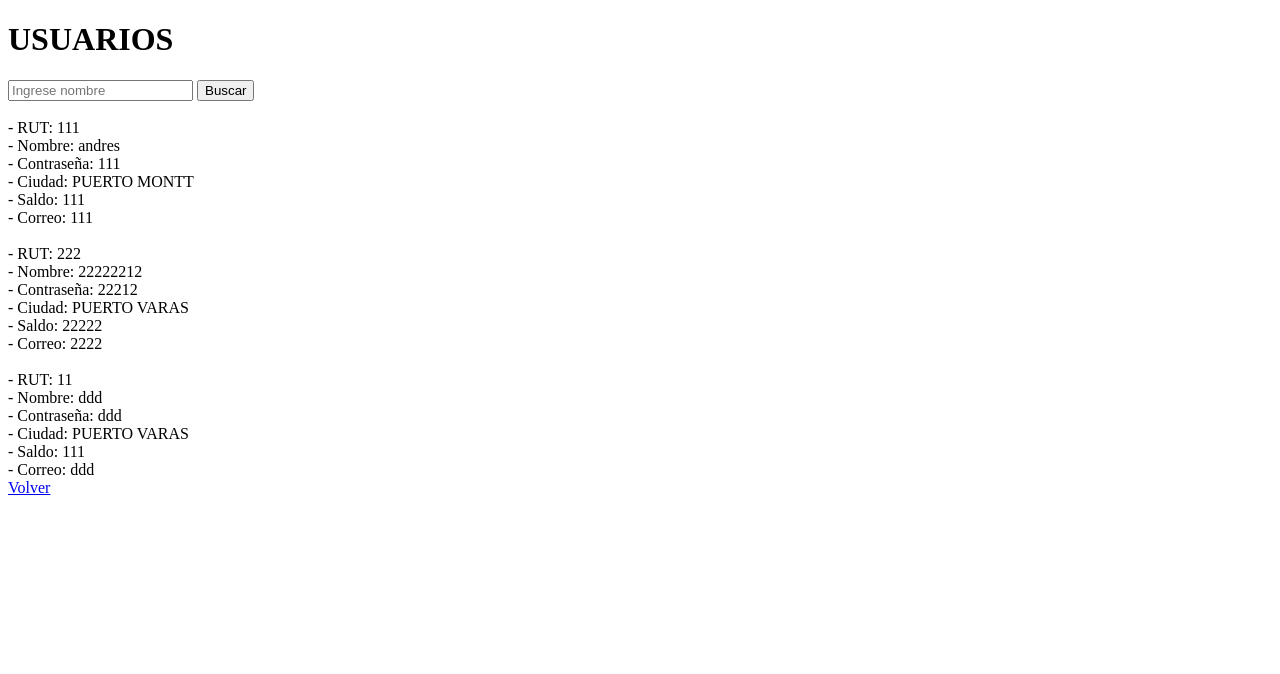
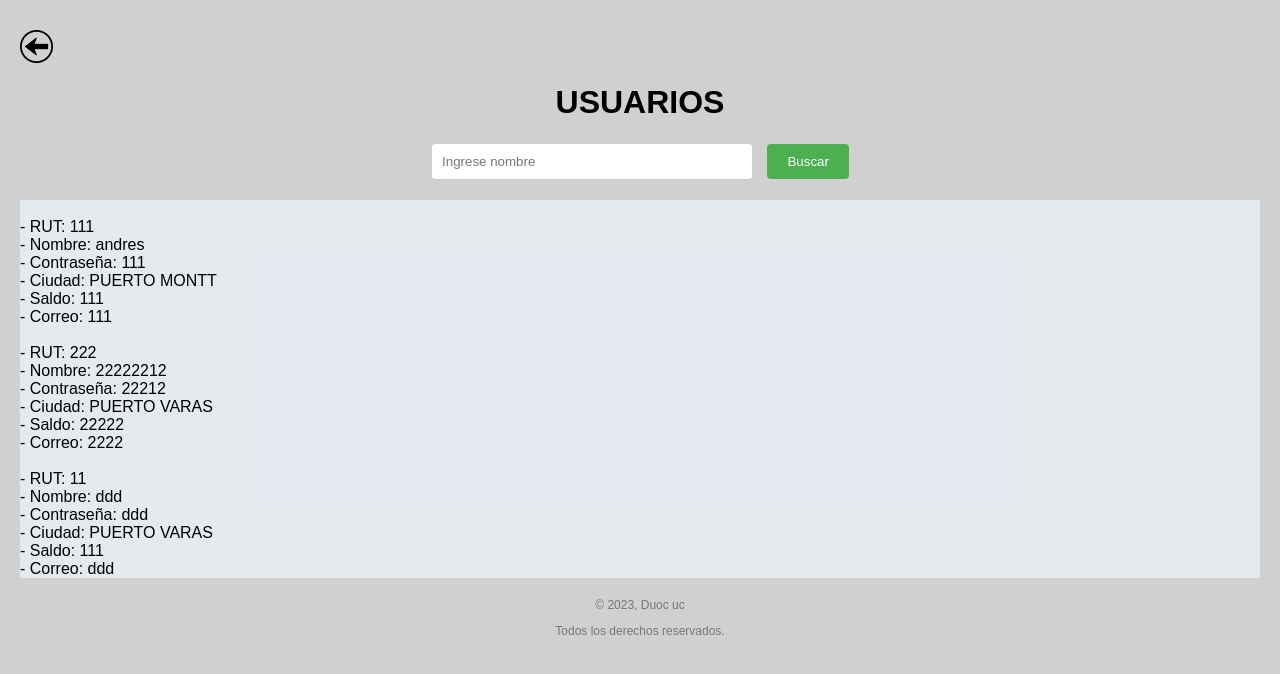
Before and after one commit to standMaldonado/CasinosDuoc, a Django app: page /usuarios/veruser/ in a window 1280 px wide. Shown: the top 674 px of the page. Run offline with Django 4.2, Linux system fonts and the light colour scheme; data comes from the database, SQL or seed files in the repository; both versions use the stored data as it was after the commit.

Commit message:
css a las ventanas crud

```diff
--- /dev/null
+++ b/usuarios/static/styles/ver.css
@@ -0,0 +1,90 @@
+body {
+  background-color: #d0d0d0;
+  background-size: cover;
+  background-position: center;
+
+    font-family: Arial, sans-serif;
+    margin: 0;
+    padding: 20px;
+  }
+
+  h1 {
+    text-align: center;
+  }
+
+  form {
+    text-align: center;
+    margin-bottom: 20px;
+  }
+
+  input[type="text"] {
+    padding: 10px;
+    border: 1px solid #ccc;
+    border-radius: 4px;
+    width: 300px;
+    margin-right: 10px;
+  }
+
+  button[type="submit"] {
+    background-color: #4CAF50;
+    color: #fff;
+    padding: 10px 20px;
+    border: none;
+    border-radius: 4px;
+    cursor: pointer;
+  }
+
+  button[type="submit"]:hover {
+    background-color: #45a049;
+  }
+
+  h4 {
+    text-align: center;
+    margin-top: 20px;
+  }
+
+  a {
+    display: block;
+    margin-top: 10px;
+    text-align: center;
+    text-decoration: none;
+    color: #555;
+  }
+
+  #cuadro {
+    display: none;
+    position: fixed;
+    z-index: 1;
+    padding-top: 100px;
+    left: 0;
+    top: 0;
+    width: 100%;
+    height: 100%;
+    overflow: auto;
+    background-color: rgba(0,0,0,0.4);
+  }
+
+  #btnAdministrar {
+    position: fixed;
+    bottom: 20px;
+    right: 20px;
+    background-color: orange;
+    color: #fff;
+    padding: 10px 20px;
+    border: none;
+    border-radius: 4px;
+    cursor: pointer;
+  }
+  .volver {
+    background-image: url('static 'images/volver.png'');
+    background-size: cover;
+    background-position: center;
+    width: 33px;
+    height: 33px;
+  }
+  footer {
+    margin-top: 20px;
+    text-align: center;
+    font-size: 12px;
+    color: #777;
+  }
--- a/usuarios/templates/veruser.html
+++ b/usuarios/templates/veruser.html
@@ -6,8 +6,10 @@
     <meta name="viewport" content="width=device-width, initial-scale=1.0">
     <title>Document</title>
     <script src="{% static 'js/administracion.js' %}"></script>
+    <link rel="stylesheet" href="{% static 'styles/ver.css' %}">
 </head>
 <body>
+    <a href="{% url 'Casino:index'%}?nom=admin&con=admin" class="volver" style="background-image: url({% static 'images/volver.png' %});"></a>
     <button id="btnAdministrar" style="display: none;"></button>
     <div id="cuadro"></div>
     <h1>USUARIOS</h1>
@@ -16,6 +18,7 @@
         <input type="text" name="nombre" placeholder="Ingrese nombre">
         <button type="submit">Buscar</button>
     </form>
+    <div style="background-color: rgba(240, 248, 255, 0.671);">
     {% for m in usuario %}
 
         <br>- RUT: {{m.rut}}<br>
@@ -26,8 +29,11 @@
         - Correo: {{m.correo}}<br>
     {% empty %}
         <h4>No se encontraron usuarios</h4>
-    {% endfor %}
-    <a href="{% url 'Casino:index'%}?nom=admin&con=admin" onclick="">Volver</a>
+    {% endfor %}</div>
 
 </body>
+<footer>
+    <p>© 2023, Duoc uc</p>
+    <p>Todos los derechos reservados.</p>
+</footer>
 </html>
--- a/usuarios/views.py
+++ b/usuarios/views.py
@@ -20,7 +20,17 @@ def modificaruser(request):
         rut = request.POST["rut"]
         usuario = USUARIO.objects.get(rut=rut)
         ciudades = CIUDAD.objects.all()
-        usuario.nombre = request.POST["nombre"]
+        nombre = request.POST["nombre"]
+        if USUARIO.objects.filter(nombre=nombre).exclude(rut=rut).exists():
+            context = {
+                'usuarios': USUARIO.objects.all(),
+                'nombre_ciudad': ciudades,
+                'usuario': usuario,
+                'error_message': 'El nombre ya existe en la base de datos.'
+            }
+            return render(request, 'modificaruser.html', context)
+
+        usuario.nombre = nombre
         usuario.contra = request.POST["contra"]
         nombre_ciudad = request.POST.get("nombre_ciudad")
         usuario.saldo = request.POST["saldo"]
@@ -54,7 +64,7 @@ def modificaruser(request):
 def veruser(request):
     if request.method == "POST":
         nombre = request.POST.get('nombre')
-        usuarios = USUARIO.objects.filter(nombre__icontains=nombre)
+        usuarios = USUARIO.objects.filter(nombre=nombre)
         if usuarios.exists():
             context = {'usuario': usuarios}
             return render(request, 'veruser.html', context)
@@ -79,11 +89,15 @@ def agregaruser(request):
     elif request.method == "POST":
         rut = request.POST["rut"]
         nombre = request.POST["nombre"]
+
         contra = request.POST["contra"]
         id_ciudad = request.POST["nombre_ciudad"]
         saldo = request.POST["saldo"]
         correo = request.POST["correo"]
-        activo = "1"
+        if USUARIO.objects.filter(nombre=nombre).exists():
+            ciudades = CIUDAD.objects.all()
+            context = {'nombre_ciudad': ciudades, 'error_message': 'El nombre ya existe en la base de datos.'}
+            return render(request, 'agregaruser.html', context)
 
         objCiudad = CIUDAD.objects.get(id_ciudad=id_ciudad)
         obj = USUARIO.objects.create(rut=rut,
```
Also changed, not shown: usuarios/static/styles/administracion.css (deleted, +0 -34 lines), usuarios/static/styles/agregar.css (added, +82 -0 lines), usuarios/static/styles/eliminar.css (added, +59 -0 lines), usuarios/static/styles/modificar.css (added, +65 -0 lines), usuarios/templates/agregaruser.html (+34 -17 lines), usuarios/templates/eliminaruser.html (+13 -3 lines), usuarios/templates/modificaruser.html (+29 -11 lines), db.sqlite3, usuarios/static/images/duoc-fondo.webp (added), usuarios/static/images/volver.png (added).
